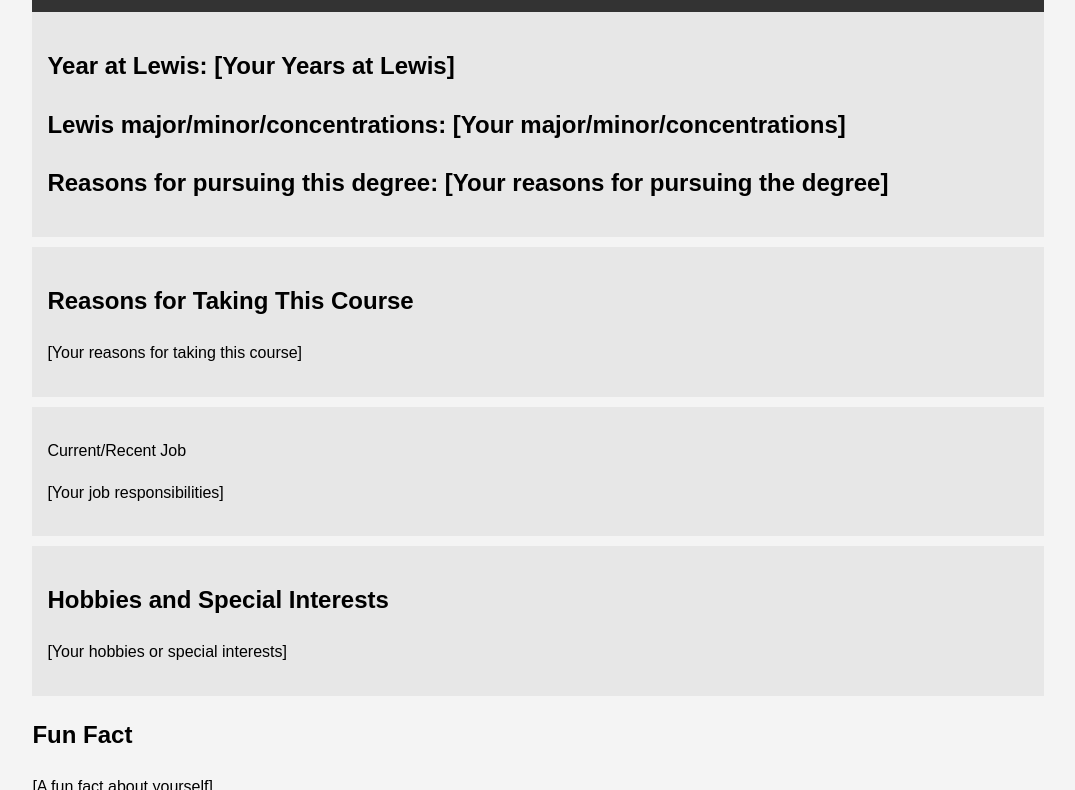
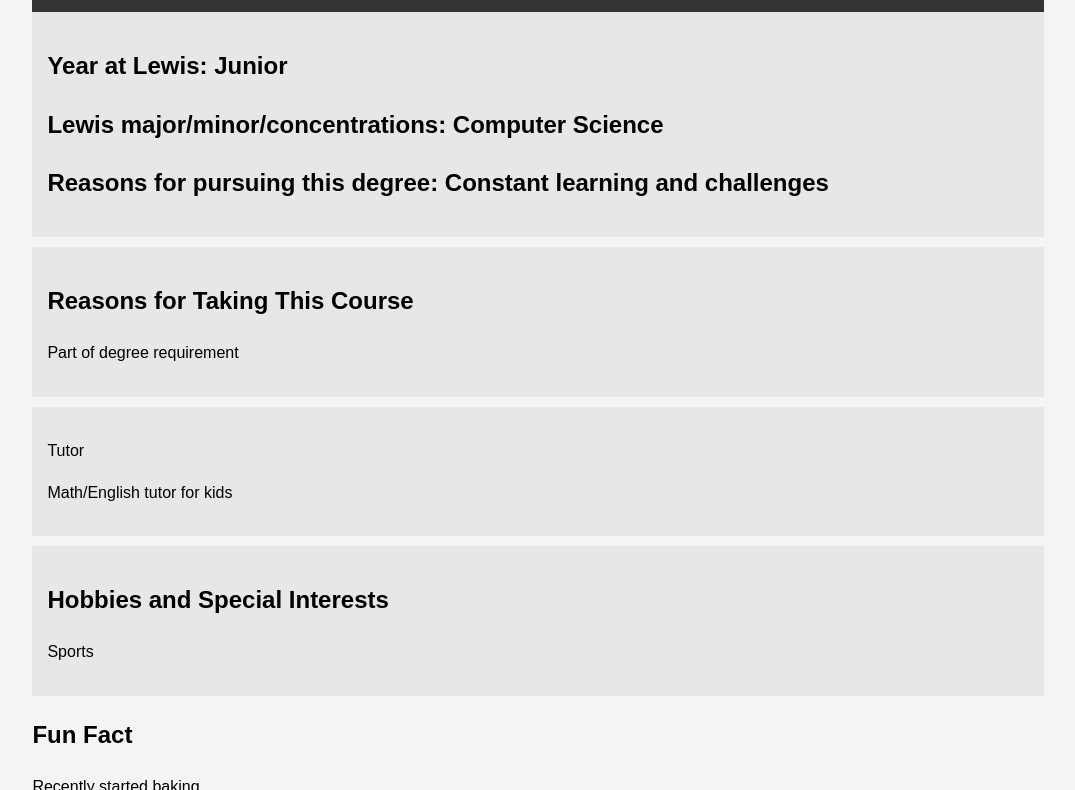
Before and after one commit to ahmadyousuf03/Introductions1, a plain HTML site: page index.html in a window 1280 px wide. Shown: the part 138-928 px from the top of the page, without its empty margins (102-1177 px from the left). Drawn offline with Linux system fonts and the light colour scheme.

Commit message:
Update index.html with info

```diff
--- a/index.html
+++ b/index.html
@@ -31,34 +31,34 @@
 <body>
     <div class="container">
         <header class="main-info">
-            <h1>[Your First and Last Name]</h1>
-            <h1>Preferred Name: [Your Preferred Name]</h1>
+            <h1>Ahmad Yousuf</h1>
+            <h1>Preferred Name:Ahmad</h1>
         </header>
 
         <section class="lewis">
-			<h2>Year at Lewis: [Your Years at Lewis]</h2>
-			<h2>Lewis major/minor/concentrations: [Your major/minor/concentrations]</h2>
-			<h2>Reasons for pursuing this degree: [Your reasons for pursuing the degree]</h2>
+			<h2>Year at Lewis: Junior </h2>
+			<h2>Lewis major/minor/concentrations: Computer Science</h2>
+			<h2>Reasons for pursuing this degree: Constant learning and challenges</h2>
         </section>
 
 		<section class="course">
             <h2>Reasons for Taking This Course</h2>
-            <p>[Your reasons for taking this course]</p>
+            <p>Part of degree requirement</p>
         </section>
 
 		<section class="job">
-            <p>Current/Recent Job</p>
-			<p>[Your job responsibilities]</p>
+            <p>Tutor</p>
+			<p>Math/English tutor for kids</p>
         </section>
 
         <section class="hobbies">
             <h2>Hobbies and Special Interests</h2>
-            <p>[Your hobbies or special interests]</p>
+            <p>Sports</p>
         </section>
 
         <section class="fun-fact">
             <h2>Fun Fact</h2>
-            <p>[A fun fact about yourself]</p>
+            <p>Recently started baking</p>
         </section>
     </div>
 </body>
```
